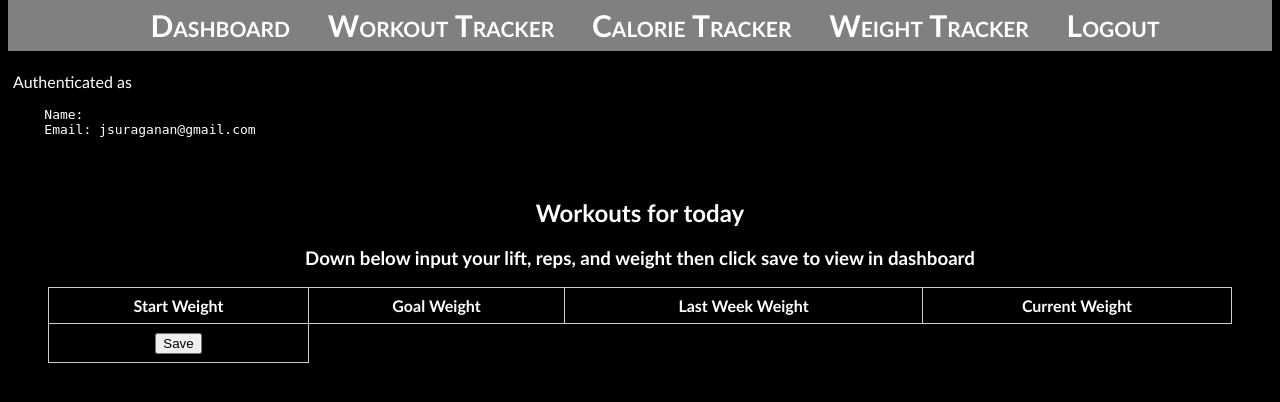
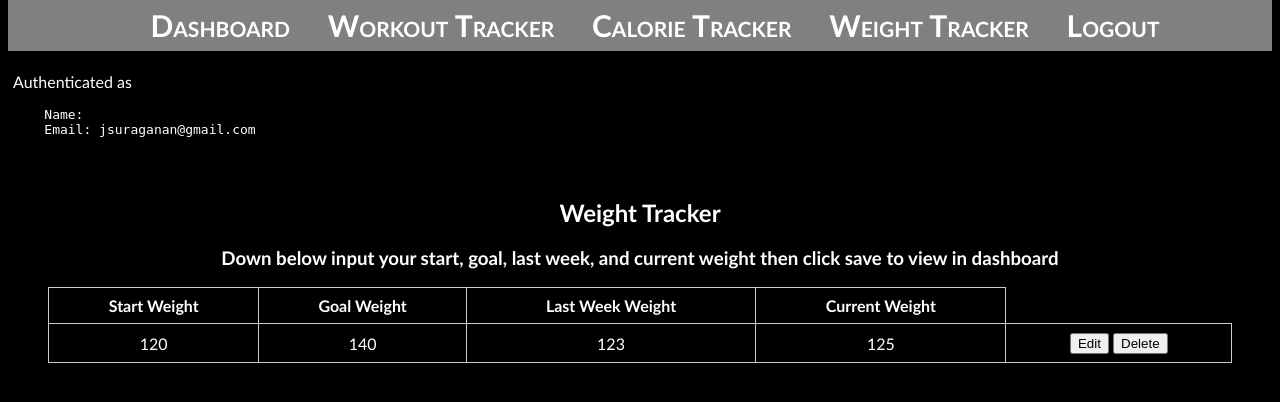
Before and after one commit to joelsuraganan/myfitnesstracker, a Django app: page /weight/ in a window 1280 px wide. Shown: the part 207-609 px from the top of the page. Run offline with Django 4.2, Linux system fonts and the light colour scheme; a user stored in the database is signed in; data comes from the database, SQL or seed files in the repository; both versions use the stored data as it was after the commit.

Commit message:
weight_update

```diff
--- a/myfitness/forms.py
+++ b/myfitness/forms.py
@@ -1,6 +1,7 @@
 from django import forms
 from myfitness.models import Fitness
 from myfitness.models import Calorie
+from myfitness.models import Weight
 from django.contrib.auth.forms import UserCreationForm
 from django.contrib.auth.models import User
 
@@ -21,3 +22,8 @@
     class Meta:
         model = Calorie
         fields = ['type', 'calorie', 'protein', 'carbs', 'fats']
+
+class WeightForm(forms.ModelForm):
+    class Meta:
+        model = Weight
+        fields = ['start', 'goal', 'last', 'current']
--- a/myfitness/models.py
+++ b/myfitness/models.py
@@ -31,7 +31,7 @@
 class Weight(models.Model):
 
     class Meta:
-        unique_together = (('user_name', 'date'),)
+        unique_together = (('user_name'),)
 
     user_name = models.CharField(max_length=50)
     date = models.DateField(default= date.today().strftime('%d-%m-%Y'))
--- a/myfitness/templates/myfitness/weight.html
+++ b/myfitness/templates/myfitness/weight.html
@@ -13,11 +13,11 @@
 
 <div class="boxes.container">
     <div class="info-workout">
-        <h2>Workouts for today</h2>
-        <h3>Down below input your lift, reps, and weight then click save to view in dashboard</h3>
+        <h2>Weight Tracker</h2>
+        <h3>Down below input your start, goal, last week, and current weight then click save to view in dashboard</h3>
         <!--a href="{% url 'workouttracker' %}"class="navbar-item">Click here to view/add more</a-->
         <div class="box">
-        <form method="post" action="{% url 'workoutupdate' %}">
+        <form method="post" action="{% url 'weightupdate' %}">
             {% csrf_token %}
             <table>
                 <thead>
@@ -30,29 +30,35 @@
                 </thead>
                 <tbody>
                     {% if not form.instance.id %}
+                    {% if not weight_rows == 1 %}
                     <tr>
                         {% for field in form %}
+                        {% if field.name == "last" %}
+                        <td>0</td>
+                        {% else %}
                         <td>{{ field }}</td>
+                        {% endif %}
                         {% endfor %}
                         <td><button name="save">Save</button></td>
                     </tr>
                     {% endif %}
-                    {% for fitness in fitnesss %}
+                    {% endif %}
+                    {% for weight in weights %}
                     <tr>
-                        {% if form.instance.id == fitness.id %}
+                        {% if form.instance.id == weight.id %}
                             {% for field in form %}
 
                             <td>{{ field }}</td>
                             {% endfor %}
-                            <td><button name="save" value="{{ fitness.id }}">Save</button></td>
+                            <td><button name="save" value="{{ weight.id }}">Save</button></td>
                         {% else %}
-                            <td>{{ fitness.start }}</td>
-                            <td>{{ fitness.goal }}</td>
-                            <td>{{ fitness.last }}</td>
-                            <td>{{ fitness.current }}</td>
+                            <td>{{ weight.start }}</td>
+                            <td>{{ weight.goal }}</td>
+                            <td>{{ weight.last }}</td>
+                            <td>{{ weight.current }}</td>
                             <td>
-                                <button formnovalidate name="edit" value="{{ fitness.id }}">Edit</button>
-                                <button formnovalidate name="delete" value="{{ fitness.id }}">Delete</button>
+                                <button formnovalidate name="edit" value="{{ weight.id }}">Edit</button>
+                                <button formnovalidate name="delete" value="{{ weight.id }}">Delete</button>
                             </td>
                         {% endif %}
                     </tr>
--- a/myfitness/urls.py
+++ b/myfitness/urls.py
@@ -16,5 +16,6 @@
     path("calories/", views.calories, name="calories"),
     path("calorieupdate/", views.calorieupdate, name="calorieupdate"),
     path("weight/", views.weight, name="weight"),
+    path("weightupdate/", views.weightupdate, name="weightupdate"),
     path("logout/", views.logout, name="logout"),
 ]
--- a/myfitness/views.py
+++ b/myfitness/views.py
@@ -5,6 +5,8 @@
 from myfitness.models import Fitness
 from myfitness.forms import CalorieForm
 from myfitness.models import Calorie
+from myfitness.forms import WeightForm
+from myfitness.models import Weight
 from django.contrib.auth.forms import UserCreationForm
 
 
@@ -162,7 +164,55 @@
         return redirect(dashboard)
 
 def weight(request):
-    return render(request, "myfitness/weight.html")
+    context = {}
+    form = WeightForm()
+    user = request.user.username
+    weight = Weight.objects.filter(user_name=user)
+
+    context ['form'] = form
+    context ['weights'] = weight
+    context ['weight_rows'] = len(weight)
+
+    return render(request, "myfitness/weight.html", context)
+
+def weightupdate(request):
+
+    if request.method == 'POST':
+        if 'save' in request.POST:
+            key = request.POST.get('save')
+            if not key:
+                user = request.user.username
+                d = date.today()
+                start = request.POST.get('start')
+                goal = request.POST.get('goal')
+                last = 0
+                current = request.POST.get('current')
+                Weight.objects.create(user_name=user, date=d , start=start, goal=goal, last=last, current=current )
+            else:
+                weight = Weight.objects.get(id=key)
+                form = WeightForm(request.POST, instance=weight)
+                form.save()
+        elif 'delete' in request.POST:
+            key = request.POST.get('delete')
+            weight = Weight.objects.get(id=key)
+            weight.delete()
+        elif 'edit' in request.POST:
+            key = request.POST.get('edit')
+            weight = Weight.objects.get(id=key)
+            form = WeightForm(instance=weight)
+
+    context = {}
+    user = request.user.username
+    today = date.today()
+    weights = Weight.objects.filter(user_name=user)
+    context ['weights'] = weights
+
+    if 'edit' in request.POST:
+        context ['form'] = form
+        return render(request, "myfitness/weight.html", context)
+    else:
+        return redirect(dashboard)
+
 
 def dashboard(request):
     context = {}
@@ -174,4 +224,7 @@
     calorie = Calorie.objects.filter(user_name=user)
     context ['calories'] = calorie
 
+    weight = Weight.objects.filter(user_name=user)
+    context ['weights'] = weight
+
     return render(request, "myfitness/dashboard.html", context)
```
Also changed, not shown: myfitness/templates/myfitness/dashboard.html (+17 -14 lines), db.sqlite3, myfitness/migrations/0012_alter_fitness_date_weight.py (added).
